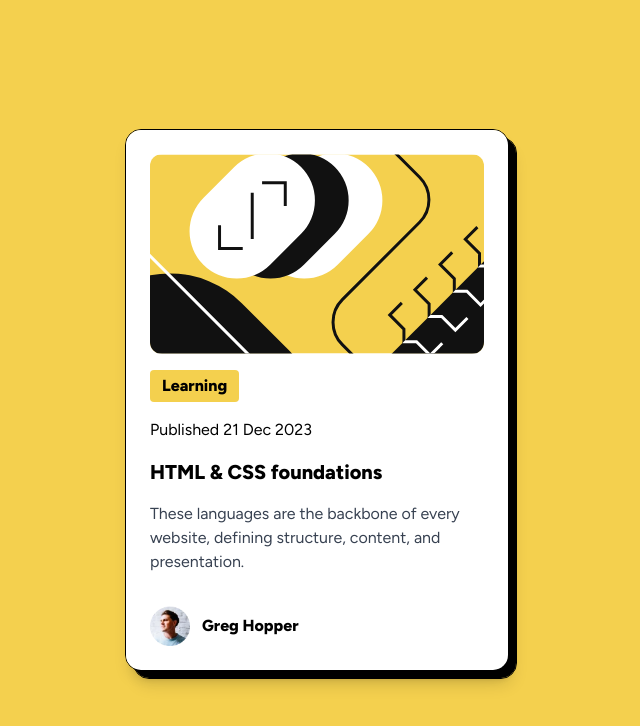
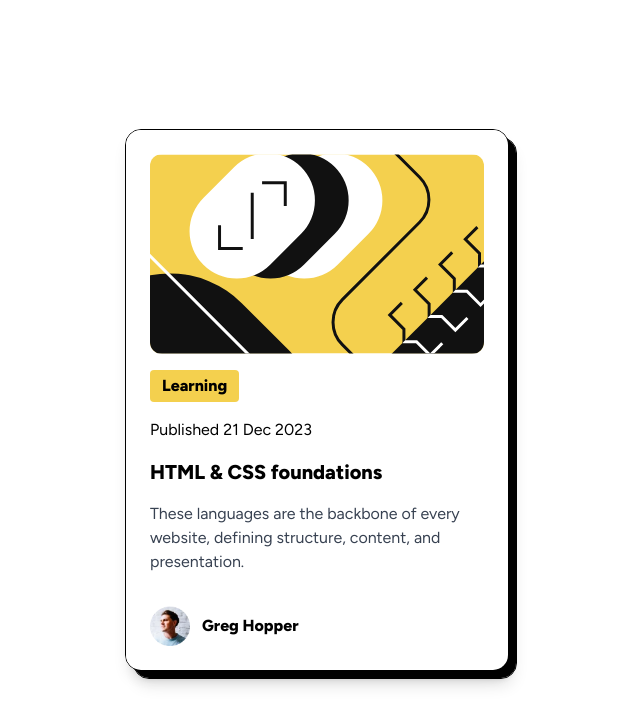
Before and after one commit to radeau/blog-preview-card, a Next.js app: page / in a window 1280 px wide. Shown: the top 726 px of the page, without its empty margins (323-963 px from the left). Built offline with nearby package versions, Linux system fonts and the light colour scheme.

Commit message:
Feat: update main bg

```diff
--- a/app/globals.css
+++ b/app/globals.css
@@ -17,7 +17,8 @@
 }
 
 body {
-  background: hsl(47, 88%, 63%);
+  /* background: hsl(47, 88%, 63%); */
+  background: #fff;
 }
 
 @layer utilities {
```
